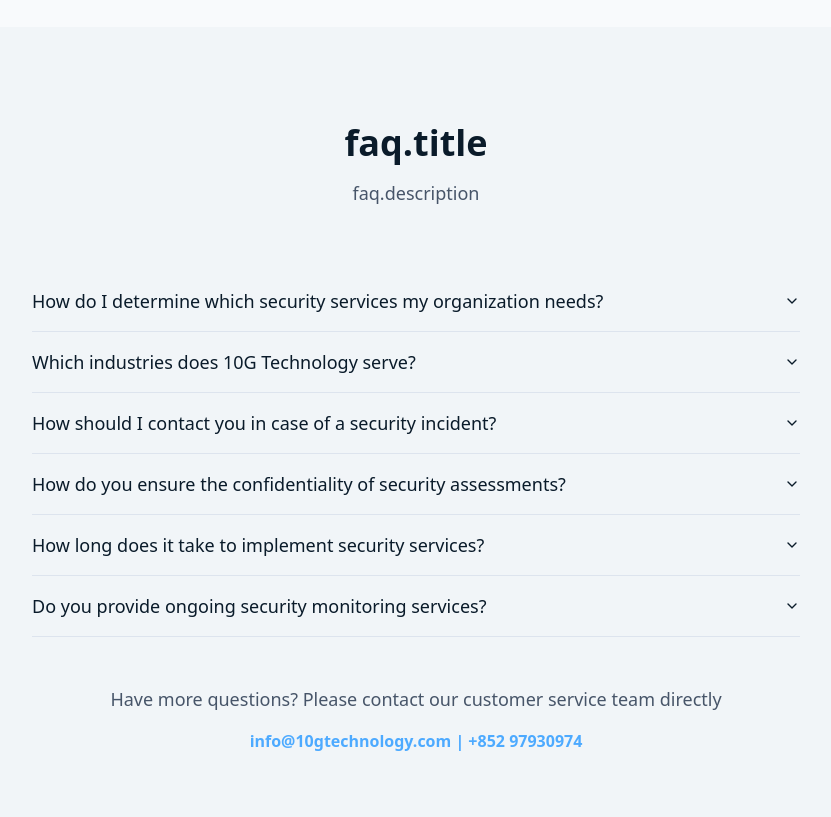
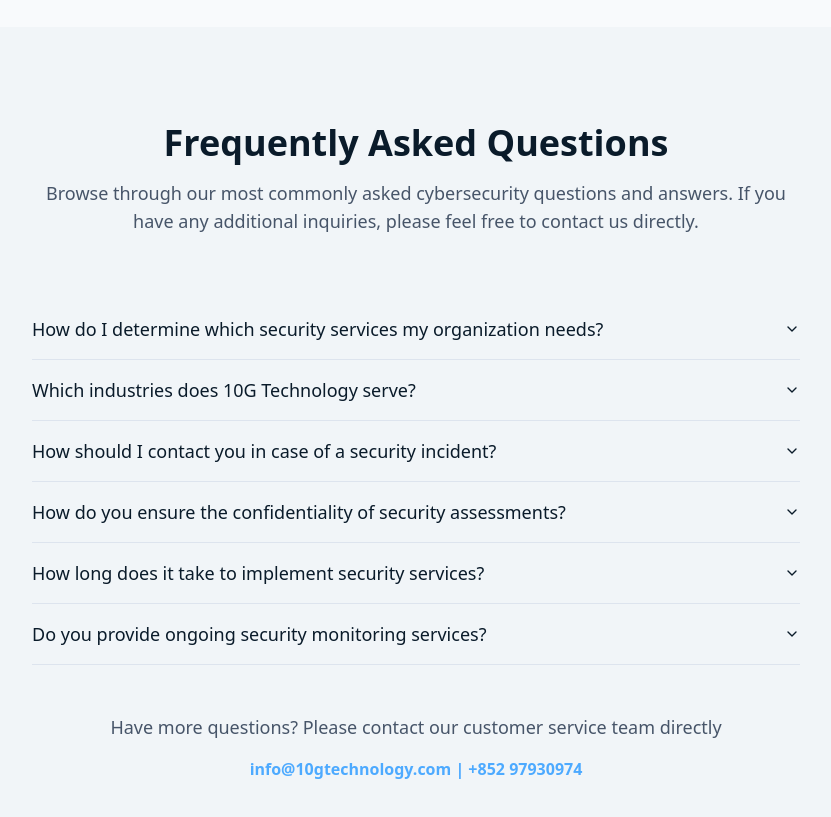
Before and after one commit to p283286/10g-technology, a React (Vite) app: page / in a window 1280 px wide. Shown: the part 3560-4377 px from the top of the page, without its empty margins (224-1055 px from the left). Built offline with nearby package versions, Linux system fonts and the light colour scheme.

Commit message:
Fix: FAQ section translations
Update FAQ section translations to use correct keys.

```diff
--- a/src/contexts/LanguageContext.tsx
+++ b/src/contexts/LanguageContext.tsx
@@ -1,4 +1,3 @@
-
 import React, { createContext, useContext, useState, useEffect } from 'react';
 
 // Define available languages
@@ -93,6 +92,10 @@ const translations: Record<Language, Record<string, string>> = {
     'language.en': 'English',
     'language.zh': '中文',
     'language.ja': '日本語',
+
+    // FAQ
+    'faq.title': '常見問題解答',
+    'faq.description': '查看我們最常被詢問的網絡安全問題和解答。如果您還有其他疑問，歡迎直接與我們聯繫。',
   },
   en: {
     // Common
@@ -167,6 +170,10 @@ const translations: Record<Language, Record<string, string>> = {
     'language.en': 'English',
     'language.zh': '中文',
     'language.ja': '日本語',
+
+    // FAQ
+    'faq.title': 'Frequently Asked Questions',
+    'faq.description': 'Browse through our most commonly asked cybersecurity questions and answers. If you have any additional inquiries, please feel free to contact us directly.',
   },
   ja: {
     // Common
@@ -241,6 +248,10 @@ const translations: Record<Language, Record<string, string>> = {
     'language.en': 'English',
     'language.zh': '中文',
     'language.ja': '日本語',
+
+    // FAQ
+    'faq.title': 'よくある質問',
+    'faq.description': 'サイバーセキュリティに関する最もよくある質問と回答をご覧ください。さらに質問がある場合は、お気軽にお問い合わせください。',
   }
 };
 
```
